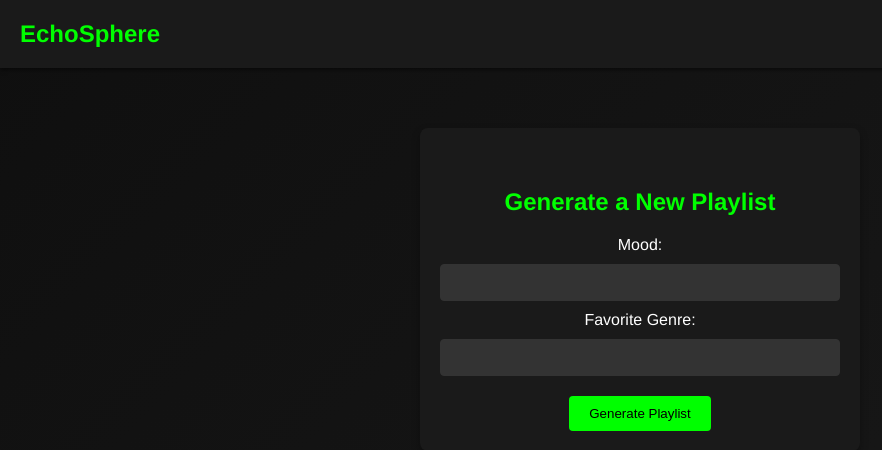
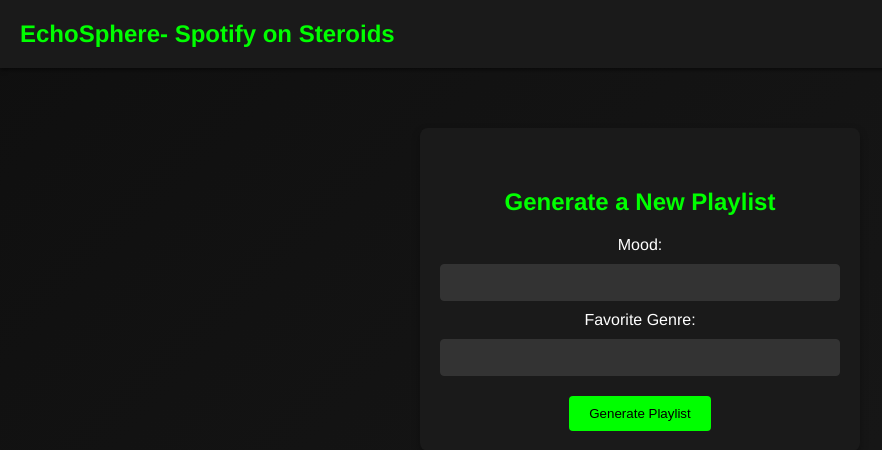
Before and after one commit to nk2105/EchoSphere, a Flask app: template src/templates/playlists.html in a window 1280 px wide. Shown: the top 450 px of the page, without its empty margins (0-882 px from the left). Run offline with Flask 3, Linux system fonts and the light colour scheme; the template is opened without the code that fills it, so the values that code supplies are empty.

Commit message:
modified

```diff
--- a/src/templates/playlists.html
+++ b/src/templates/playlists.html
@@ -148,7 +148,7 @@
 </head>
 <body>
     <div class="header">
-        <h1>EchoSphere</h1>
+        <h1>EchoSphere- Spotify on Steroids</h1>
     </div>
     <div class="container">
         <div class="form-container">
```
